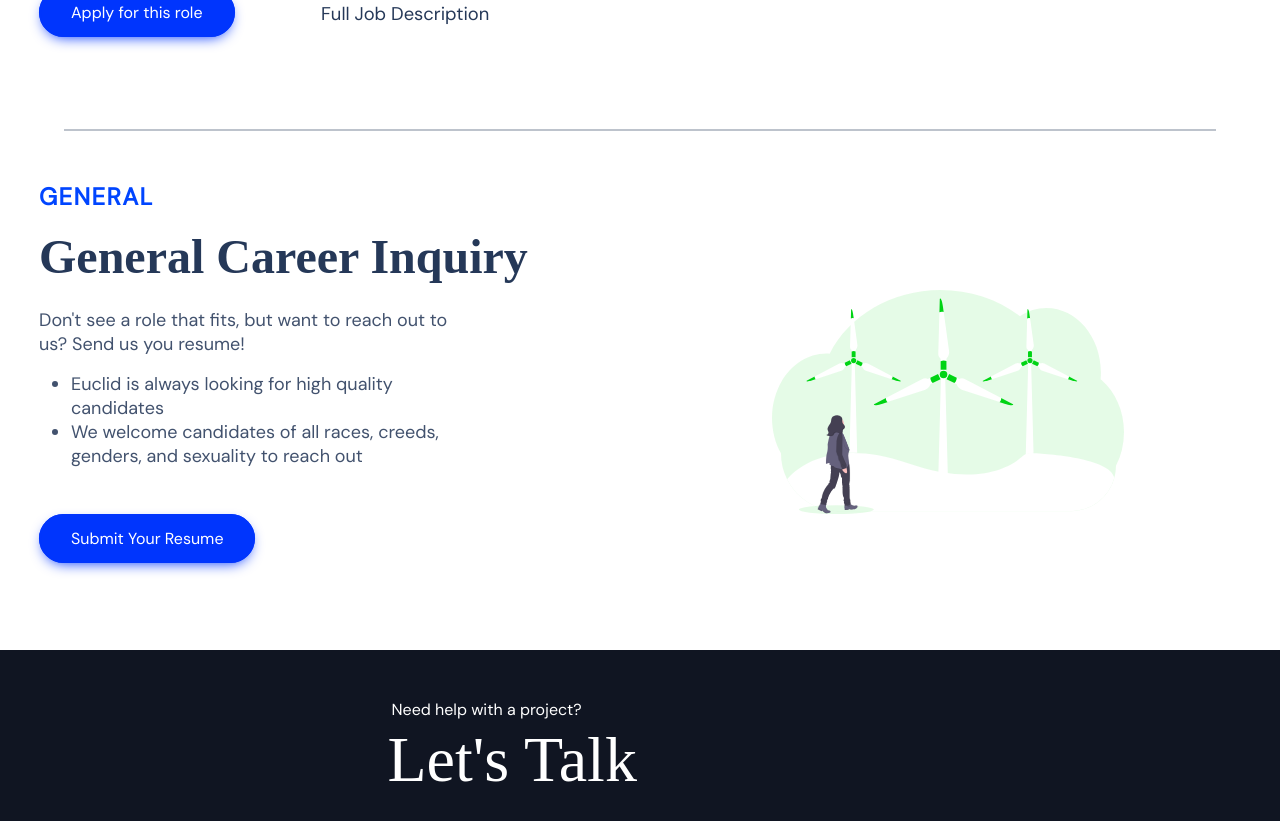
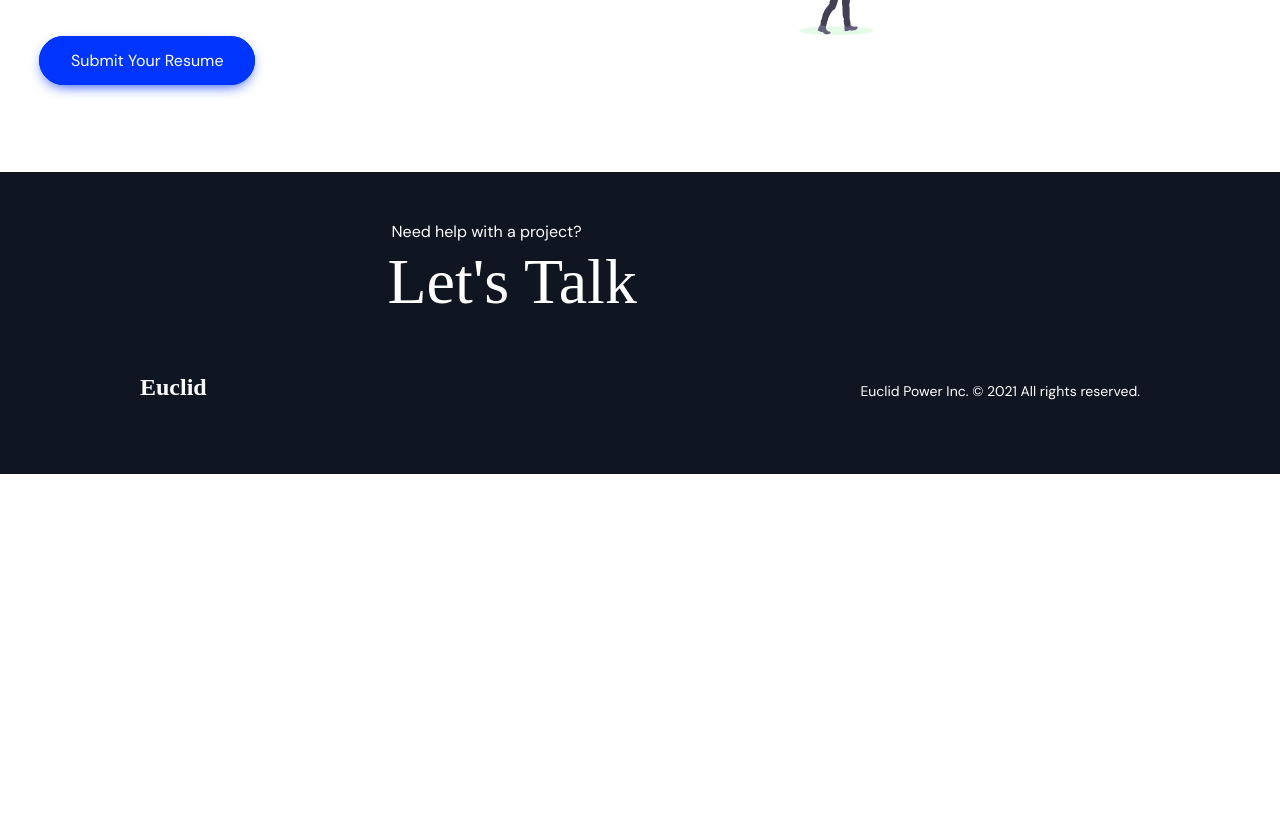
Before and after one commit to Yaak0v/landing_page_refresh, a React (Create React App) app: page /careers in a window 1280 px wide. Shown: the part 2160-2981 px from the top of the page. After the commit the page ends 2634 px from the top, so only its background shows below. Built offline with nearby package versions, Linux system fonts and the light colour scheme; a web font is replaced by a local one.

Commit message:
remove technical advisor

```diff
--- a/src/pages/careers.js
+++ b/src/pages/careers.js
@@ -24,8 +24,6 @@ const Careers = () => {
       <SectionLine></SectionLine>
       <CareersSection {...careersData4} />
       <SectionLine></SectionLine>
-      <CareersSection {...careersData1} />
-      <SectionLine></SectionLine>
       <CareersSection {...careersData5} />
       <FooterNew />
     </>
```
